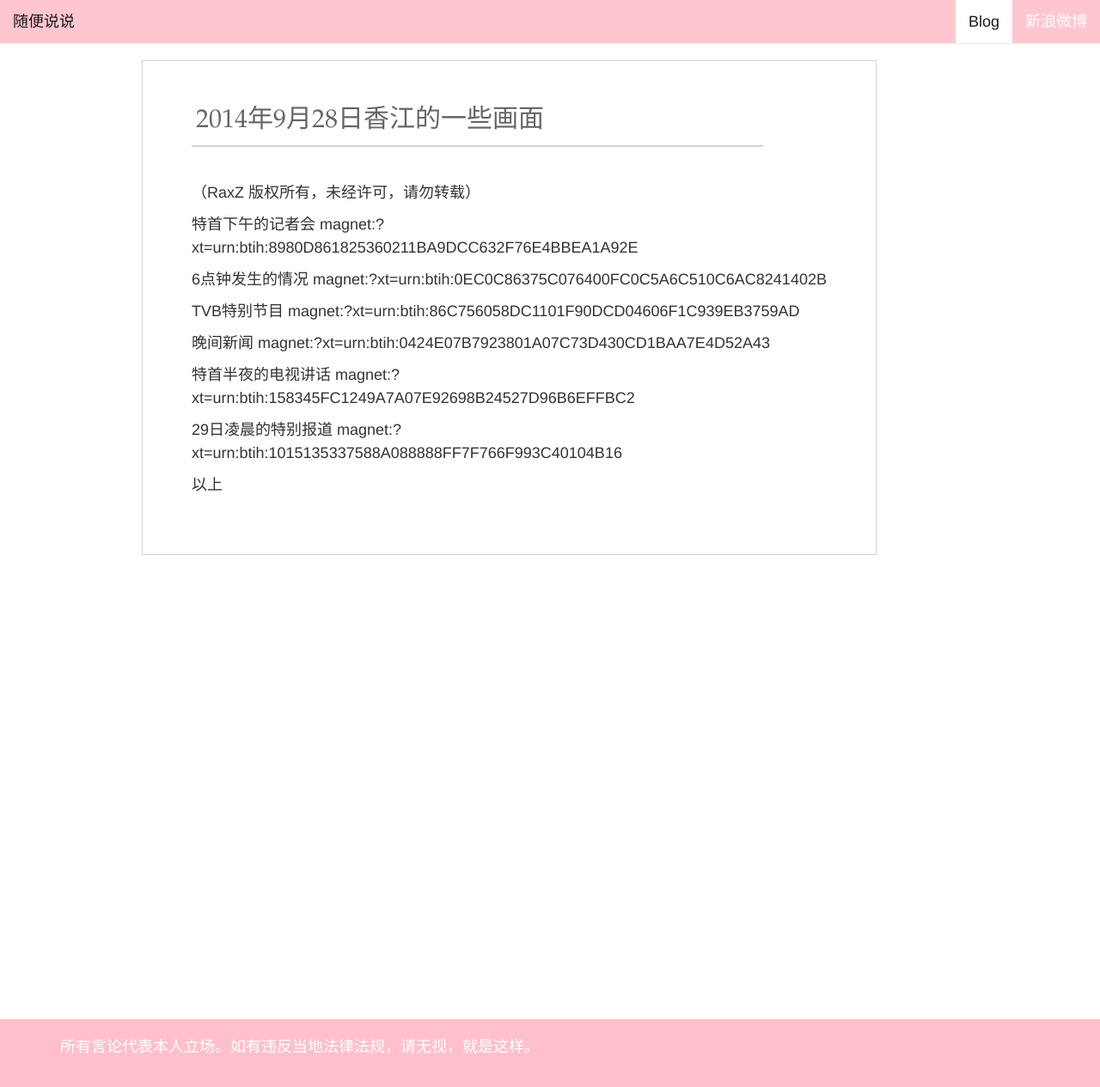
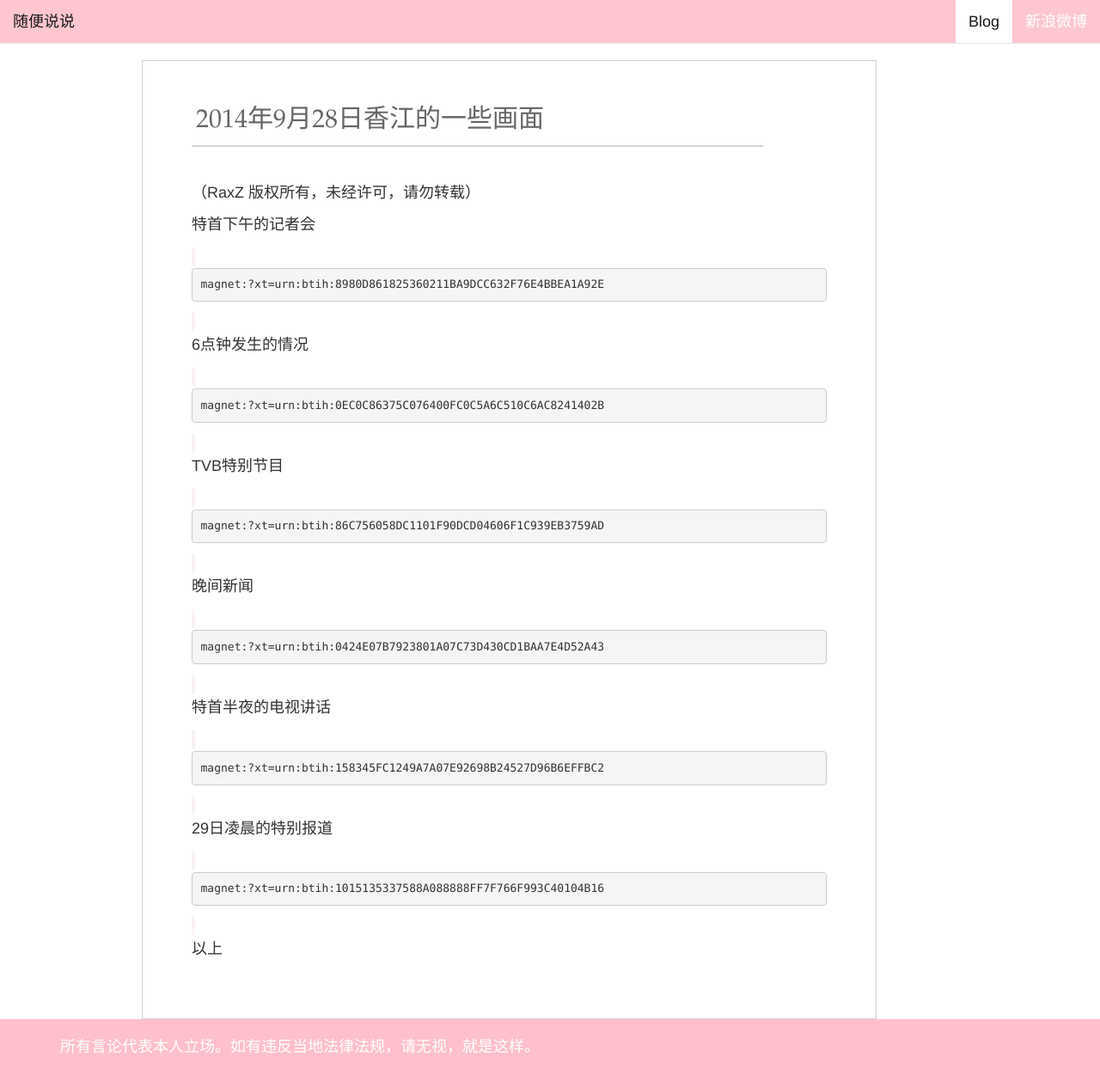
Before and after one commit to raxzhang/raxzhang.github.com, a Jekyll site: the page built from _posts/2014-09-29-2014092901.html, in a window 1280 px wide and 1336 px high. Shown: the top 1265 px of the window at 86% size. Built offline with Jekyll 4.4.1, drawn with Linux system fonts in a browser that asks for light colours; comment, search, counter and statistics services are not loaded.

Commit message:
fix posts

```diff
--- a/_posts/2014-09-29-2014092901.html
+++ b/_posts/2014-09-29-2014092901.html
@@ -8,16 +8,46 @@ categories: pages
 
 <p>（RaxZ 版权所有，未经许可，请勿转载）</p>
 
-<p>特首下午的记者会 magnet:?xt=urn:btih:8980D861825360211BA9DCC632F76E4BBEA1A92E</p>
+<p>特首下午的记者会 </p>
+<code>
+<pre>
+magnet:?xt=urn:btih:8980D861825360211BA9DCC632F76E4BBEA1A92E
+</pre>
+</code>
 
-<p>6点钟发生的情况  magnet:?xt=urn:btih:0EC0C86375C076400FC0C5A6C510C6AC8241402B</p>
+<p>6点钟发生的情况</p>
+<code>
+<pre>
+magnet:?xt=urn:btih:0EC0C86375C076400FC0C5A6C510C6AC8241402B
+</pre>
+</code>
 
-<p>TVB特别节目 magnet:?xt=urn:btih:86C756058DC1101F90DCD04606F1C939EB3759AD</p>
+<p>TVB特别节目</p>
+<code>
+<pre>
+magnet:?xt=urn:btih:86C756058DC1101F90DCD04606F1C939EB3759AD
+</pre>
+</code>
 
-<p>晚间新闻 magnet:?xt=urn:btih:0424E07B7923801A07C73D430CD1BAA7E4D52A43</p>
+<p>晚间新闻</p>
+<code>
+<pre>
+magnet:?xt=urn:btih:0424E07B7923801A07C73D430CD1BAA7E4D52A43
+</pre>
+</code>
 
-<p>特首半夜的电视讲话  magnet:?xt=urn:btih:158345FC1249A7A07E92698B24527D96B6EFFBC2</p>
+<p>特首半夜的电视讲话</p>
+<code>
+<pre>
+magnet:?xt=urn:btih:158345FC1249A7A07E92698B24527D96B6EFFBC2
+</pre>
+</code>
 
-<p>29日凌晨的特别报道 magnet:?xt=urn:btih:1015135337588A088888FF7F766F993C40104B16</p>
+<p>29日凌晨的特别报道</p>
+<code>
+<pre>
+magnet:?xt=urn:btih:1015135337588A088888FF7F766F993C40104B16
+</pre>
+</code>
 
 <p>以上</p>
```
